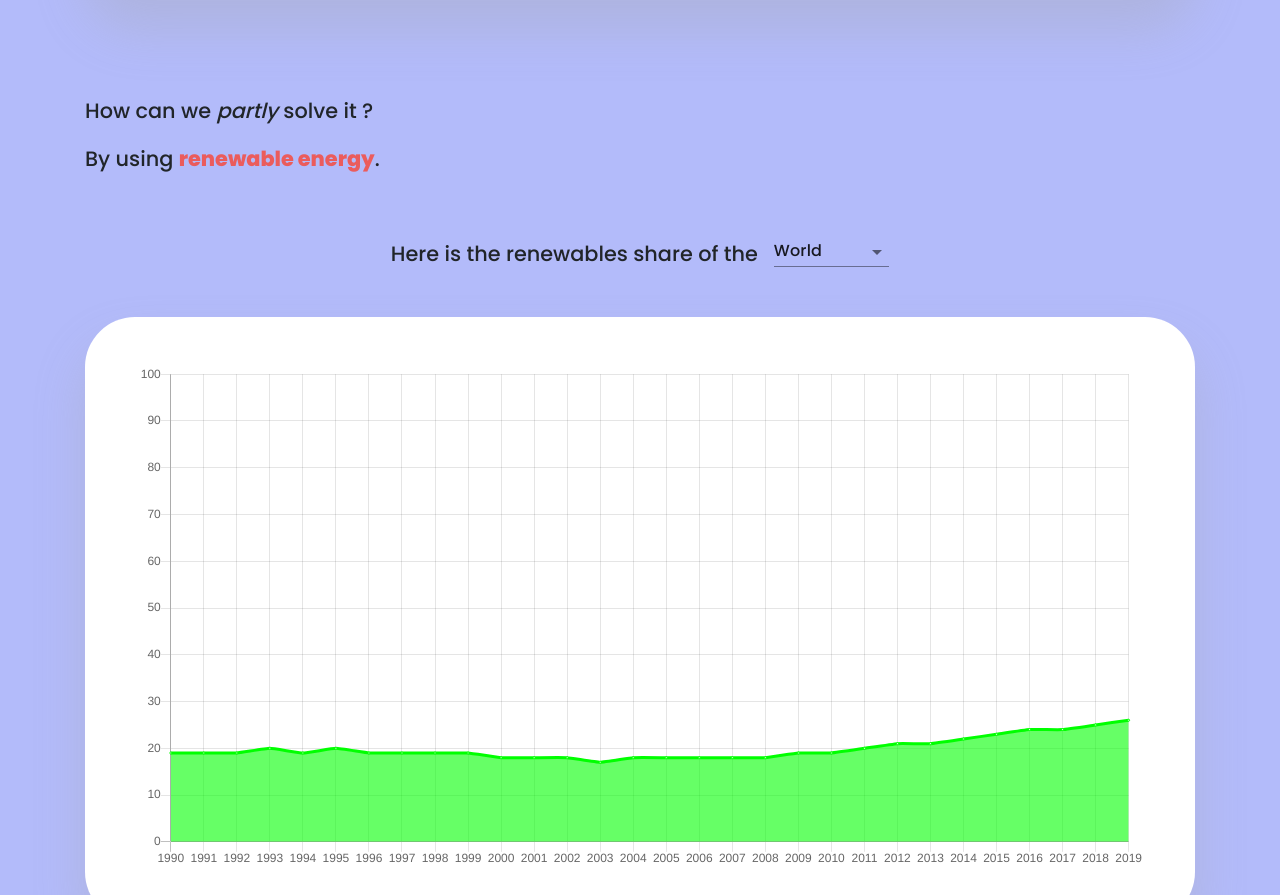
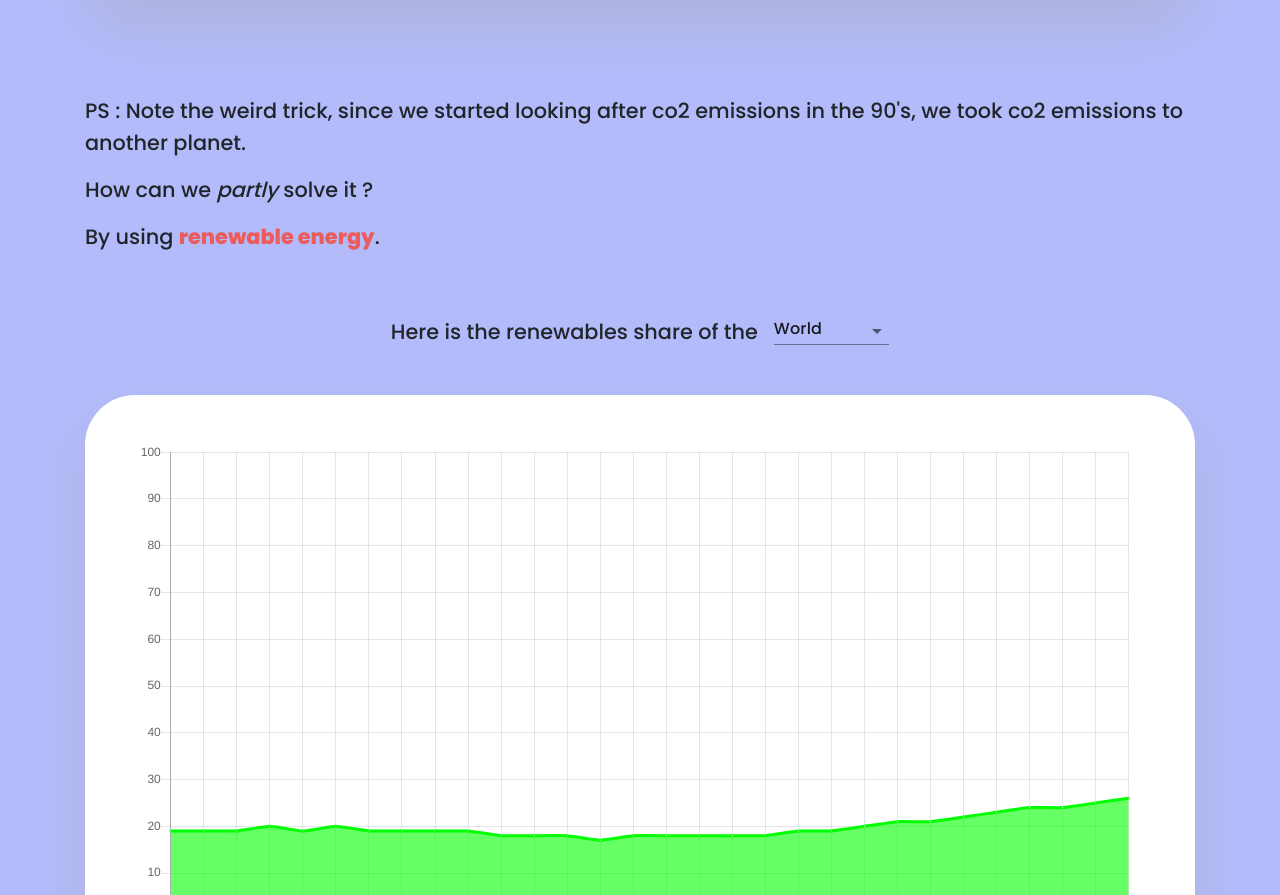
Before and after one commit to alexandre-mace/energybook, a React (Create React App) app: page / in a window 1280 px wide. Shown: the part 3210-4105 px from the top of the page. Built offline with nearby package versions, Linux system fonts and the light colour scheme.

Commit message:
Update content

```diff
--- a/src/App.js
+++ b/src/App.js
@@ -668,6 +668,7 @@ function App() {
           <div className="container my-3 my-md-5">
               <div className="row">
                   <div className="col">
+                      <p>PS : Note the weird trick, since we started looking after co2 emissions in the 90's, we took co2 emissions to another planet. </p>
                       <p>How can we <i>partly</i> solve it ?</p>
                       <p>By using <strong>renewable energy</strong>.</p>
                   </div>
```
